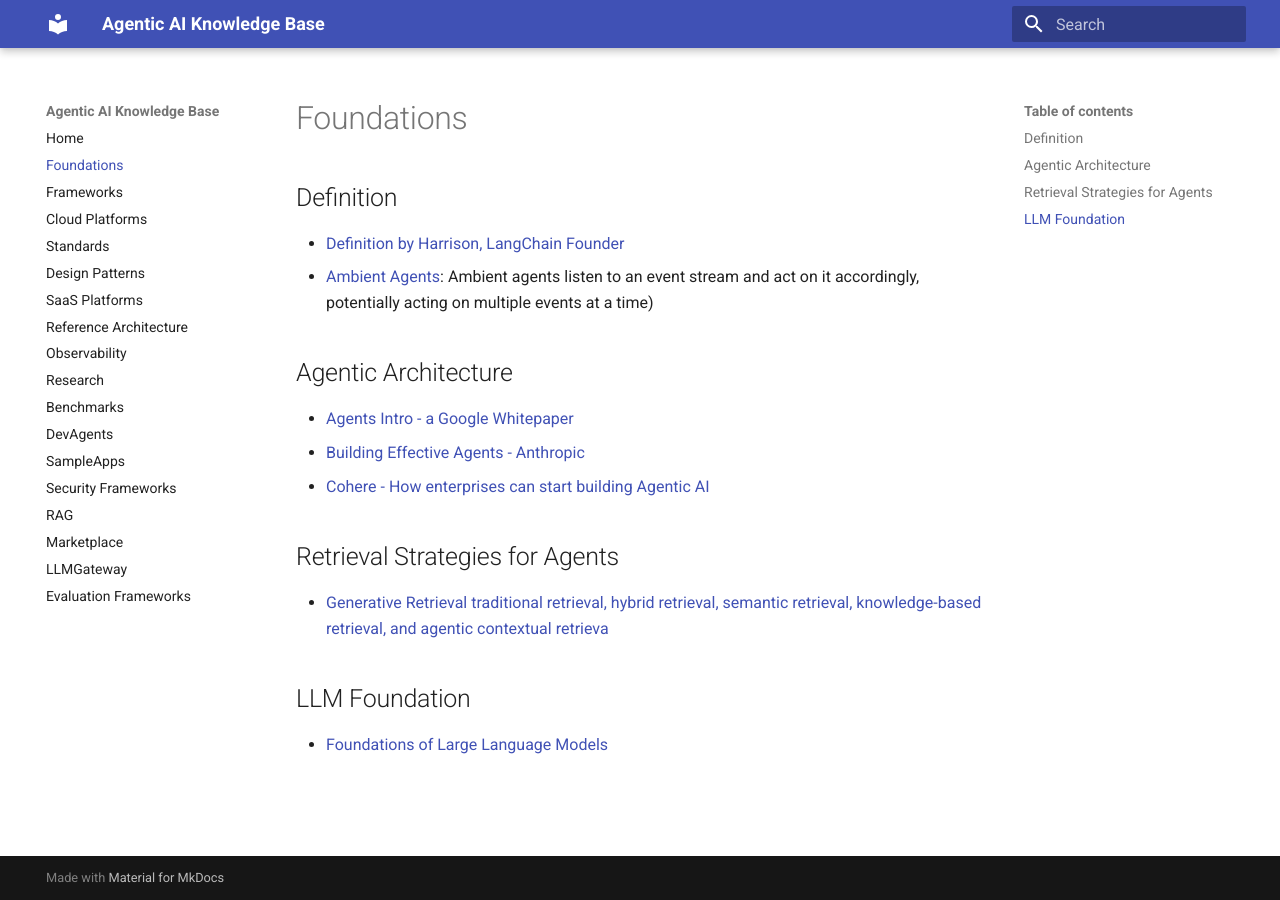
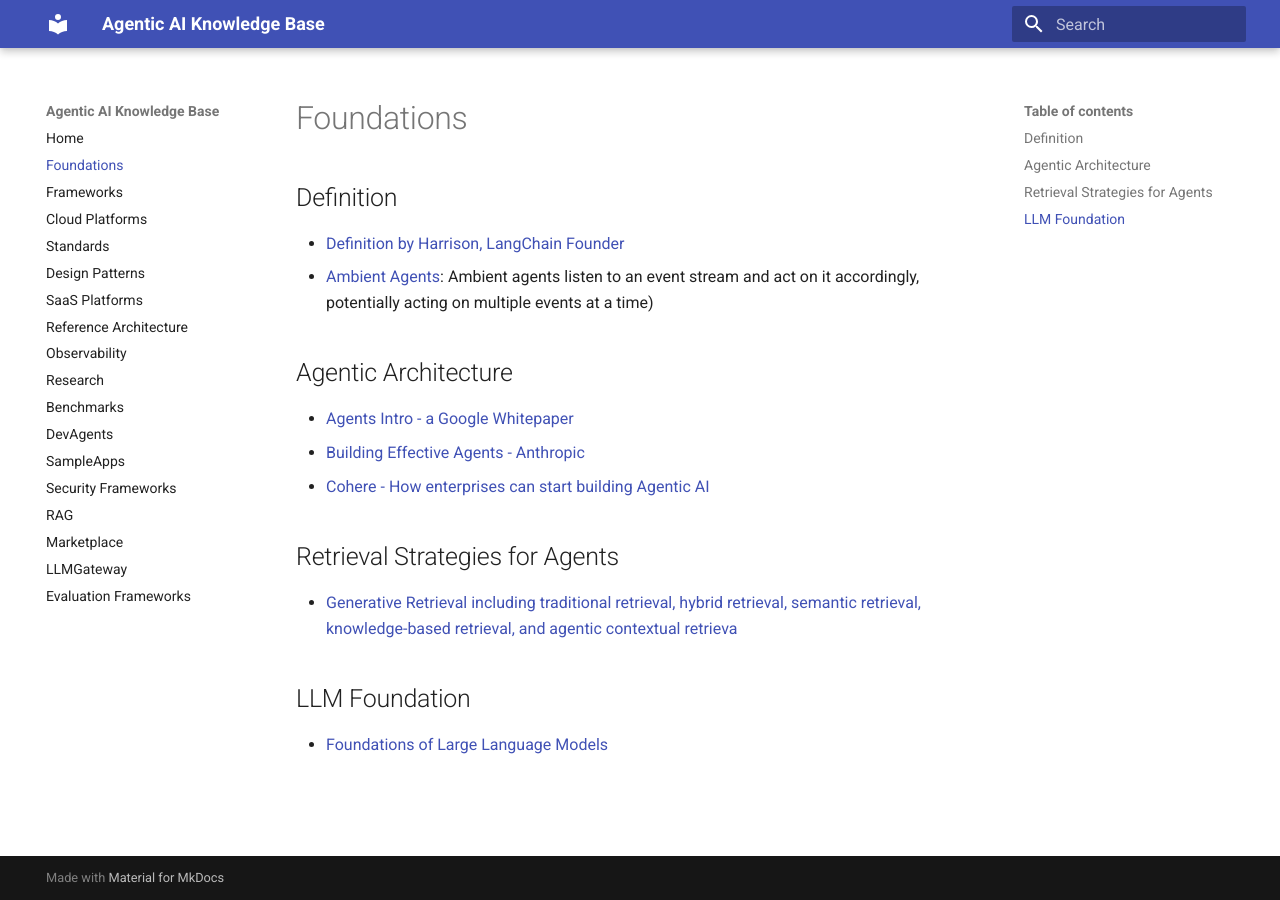
Before and after one commit to ankurkumarz/agentic-ai-knowledge-base, an MkDocs documentation site: the page built from docs/Foundations/Readme.md, in a window 1280 px wide. Built offline with MkDocs 1.6.1 and Material for MkDocs 9.7.7, drawn with Linux system fonts in a browser that asks for light colours.

Commit message:
Update Readme.md

```diff
--- a/docs/Foundations/Readme.md
+++ b/docs/Foundations/Readme.md
@@ -12,7 +12,7 @@
 
 ## Retrieval Strategies for Agents
 
-- [Generative Retrieval  traditional retrieval, hybrid retrieval, semantic retrieval, knowledge-based retrieval, and agentic contextual retrieva](https://arxiv.org/abs/2502.16866)
+- [Generative Retrieval including traditional retrieval, hybrid retrieval, semantic retrieval, knowledge-based retrieval, and agentic contextual retrieva](https://arxiv.org/abs/2502.16866)
 
 ## LLM Foundation
 
```
